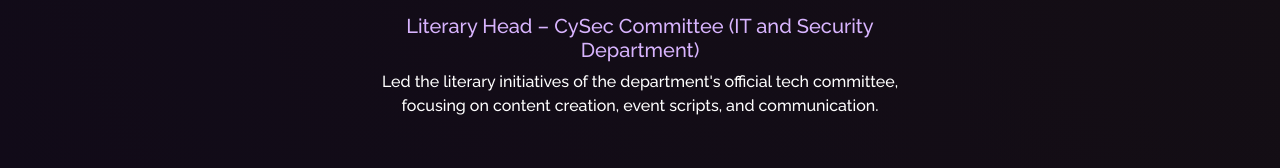
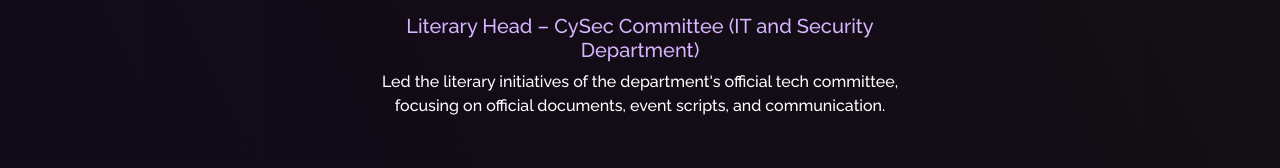
Before and after one commit to harshika53/.harshika_portfolio, a React (Create React App) app: page /about in a window 1280 px wide. Shown: the part 359-527 px from the top of the page. Built offline with nearby package versions, Linux system fonts and the light colour scheme.

Commit message:
added styling related changes

```diff
--- a/src/components/About/AboutCard.js
+++ b/src/components/About/AboutCard.js
@@ -17,7 +17,7 @@ function AboutCard({ type }) {
         {[
           {
             role: "Literary Head – CySec Committee (IT and Security Department)",
-            desc: "Led the literary initiatives of the department's official tech committee, focusing on content creation, event scripts, and communication.",
+            desc: "Led the literary initiatives of the department's official tech committee, focusing on official documents, event scripts, and communication.",
           },
           {
             role: "Documentation Lead – RBU Cyber Club",
```
